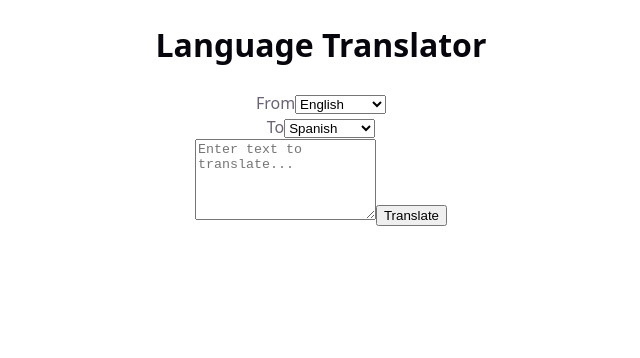
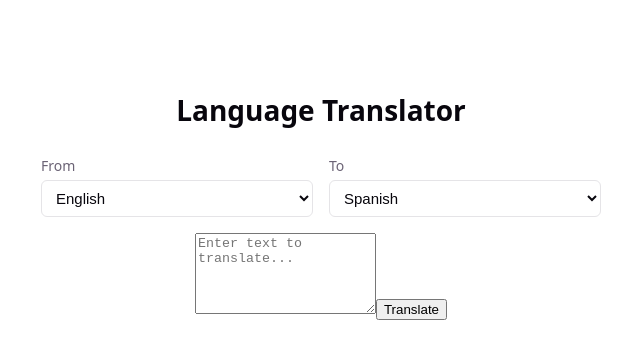
Before and after one commit to shanjamil/CodeAlpha_LanguageTranslator, a React (Vite) app: page / in a window 1280 px wide. Shown: the top 358 px of the page, without its empty margins (319-959 px from the left). Built offline with nearby package versions, Linux system fonts and the light colour scheme.

Commit message:
style translator layout and language dropdowns

```diff
--- a/src/App.css
+++ b/src/App.css
@@ -0,0 +1,39 @@
+.translator {
+  max-width: 600px;
+  margin: 40px auto;
+  padding: 30px 20px;
+}
+
+.translator h1 {
+  font-size: 28px;
+  margin-bottom: 24px;
+}
+
+.lang-selectors {
+  display: flex;
+  gap: 16px;
+  margin-bottom: 16px;
+}
+
+.lang-group {
+  flex: 1;
+  display: flex;
+  flex-direction: column;
+  text-align: left;
+}
+
+.lang-group label {
+  font-size: 14px;
+  margin-bottom: 4px;
+  color: var(--text);
+}
+
+.lang-group select {
+  padding: 8px 10px;
+  font-size: 15px;
+  border: 1px solid var(--border);
+  border-radius: 6px;
+  background: var(--bg);
+  color: var(--text-h);
+  cursor: pointer;
+}
```
